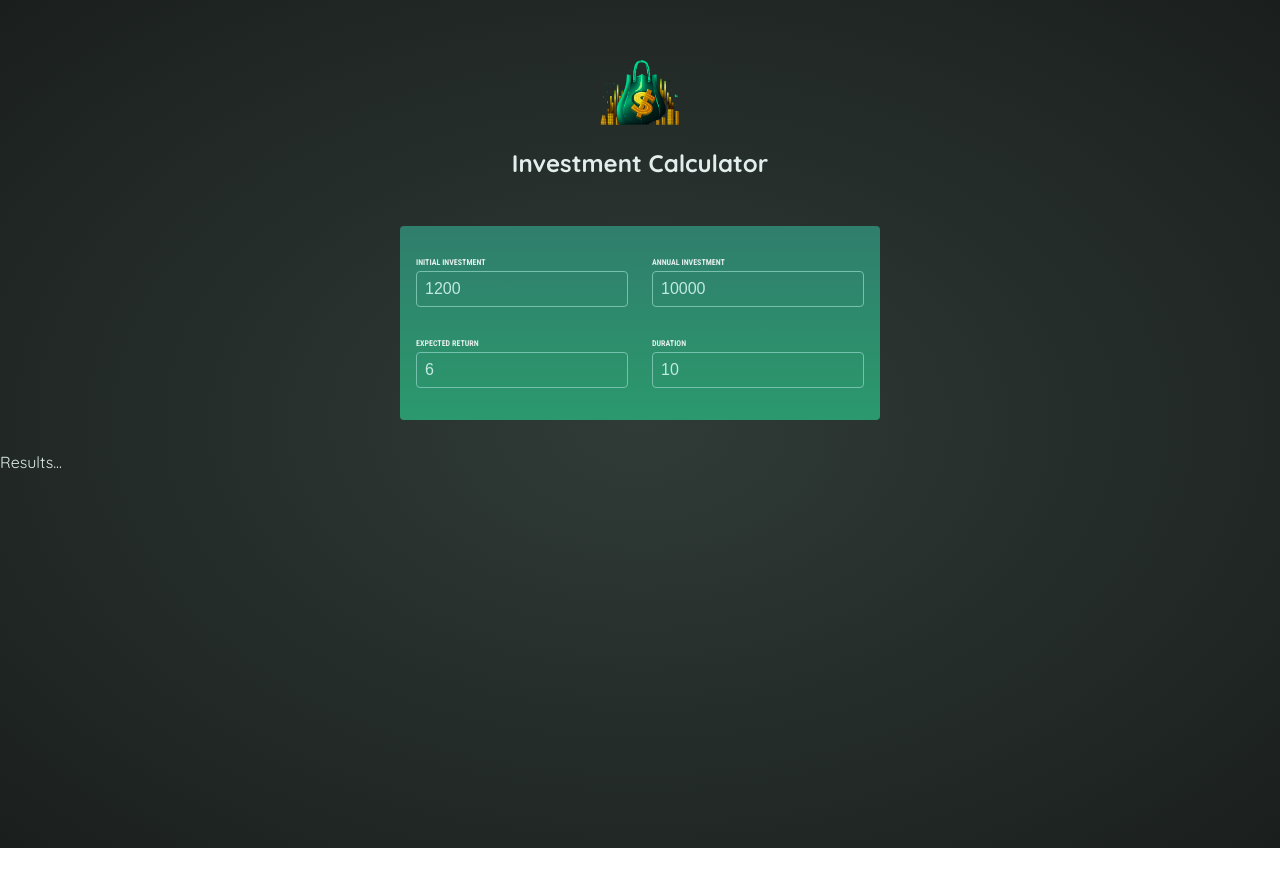
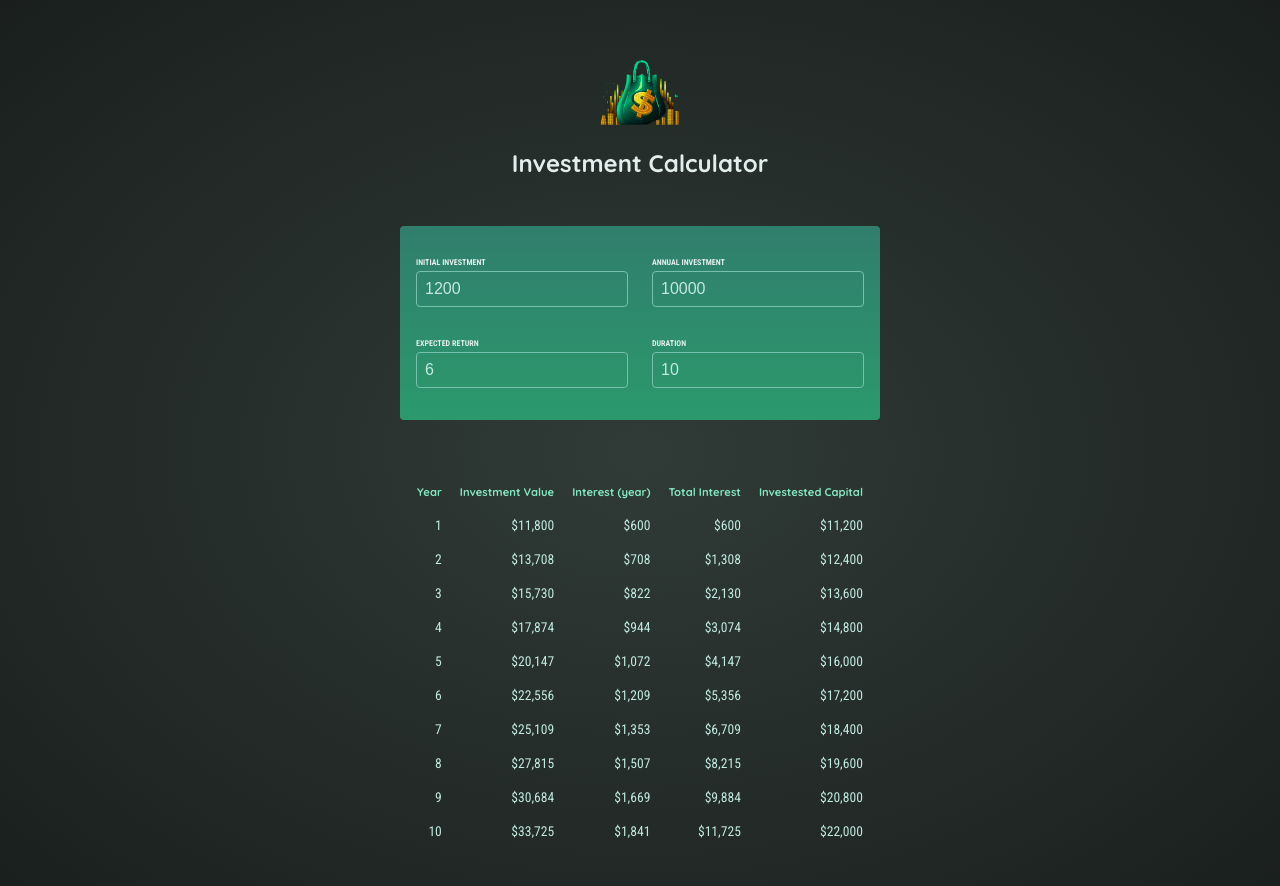
Before and after one commit to hencci/investment-calculator, a React (Vite) app: page / in a window 1280 px wide. Shown: the top 886 px of the page. Before the commit the page ends 848 px from the top, so only its background shows below. Built offline with nearby package versions, Linux system fonts and the light colour scheme.

Commit message:
Outputting results in a list and deriving more values

```diff
--- a/src/components/Results.jsx
+++ b/src/components/Results.jsx
@@ -1,8 +1,42 @@
-import { calculateInvestmentResults } from "../util/investment.js";
+import { calculateInvestmentResults, formatter } from "../util/investment.js";
 
 export default function Results({ input }) {
   const resultsData = calculateInvestmentResults(input);
-  console.log(resultsData);
+  const initialInvestment =
+    resultsData[0].valueEndOfYear -
+    resultsData[0].interest -
+    resultsData[0].annualInvestment;
 
-  return <p>Results...</p>;
+  return (
+    <table id="result">
+      <thead>
+        <tr>
+          <th>Year</th>
+          <th>Investment Value</th>
+          <th>Interest (year)</th>
+          <th>Total Interest</th>
+          <th>Investested Capital</th>
+        </tr>
+      </thead>
+      <tbody>
+        {resultsData.map((yearData) => {
+          const totalInterest =
+            yearData.valueEndOfYear -
+            yearData.annualInvestment * yearData.year -
+            initialInvestment;
+          const totalAmountInvested = yearData.valueEndOfYear - totalInterest;
+
+          return (
+            <tr key={yearData.year}>
+              <td>{yearData.year}</td>
+              <td>{formatter.format(yearData.valueEndOfYear)}</td>
+              <td>{formatter.format(yearData.interest)}</td>
+              <td>{formatter.format(totalInterest)}</td>
+              <td>{formatter.format(totalAmountInvested)}</td>
+            </tr>
+          );
+        })}
+      </tbody>
+    </table>
+  );
 }
```
